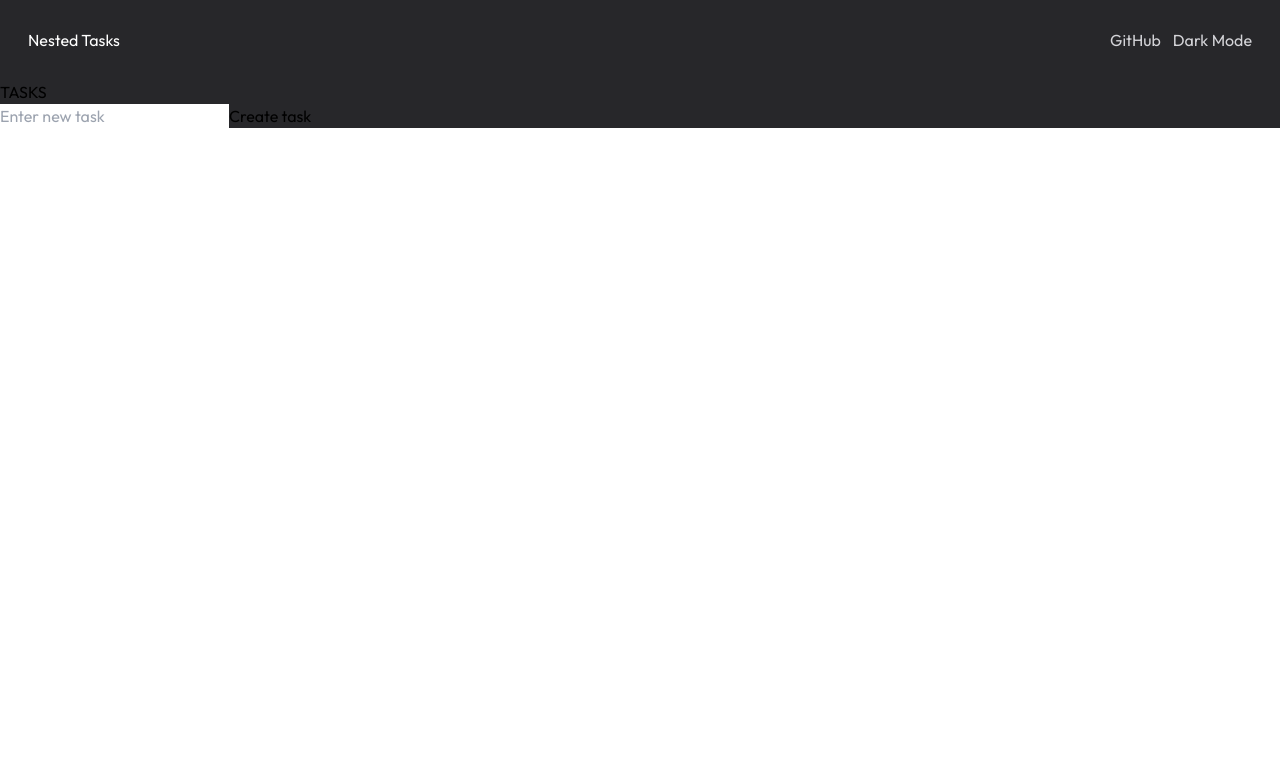
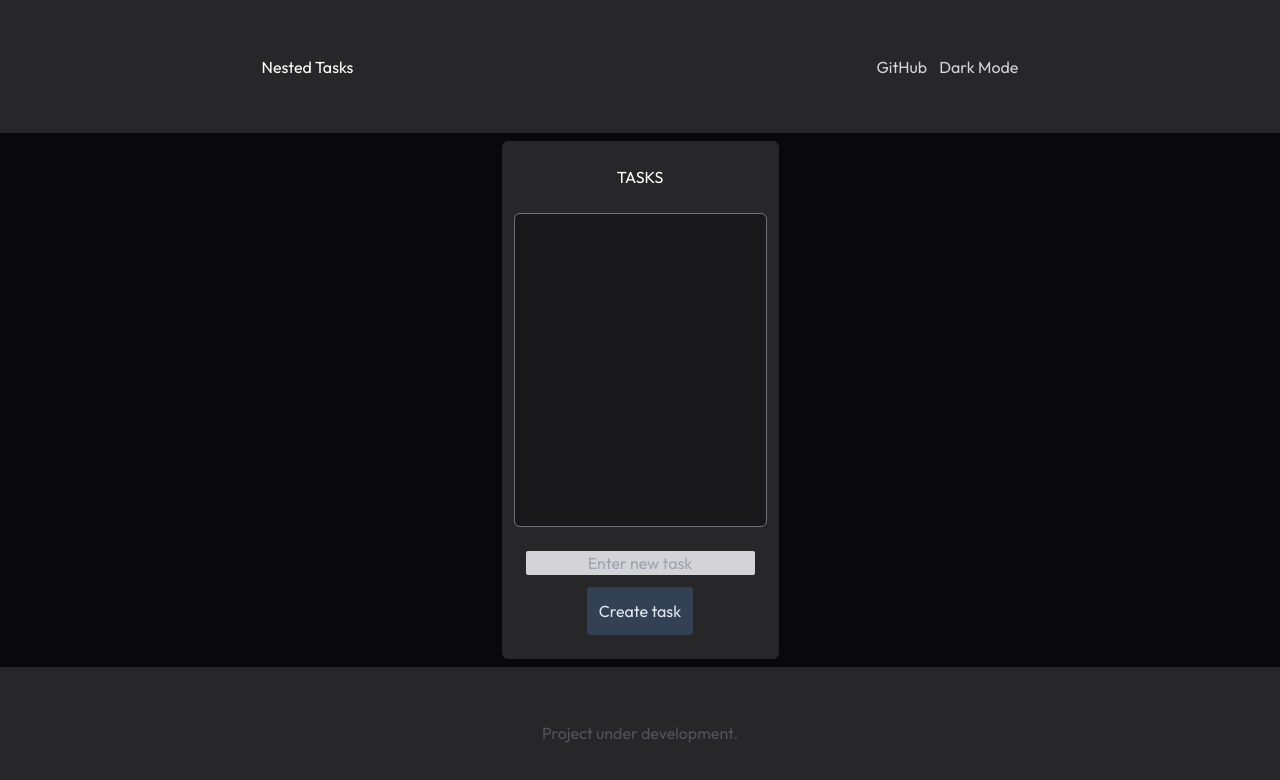
Before and after one commit to trickgirardi/taskpress, a Next.js app: page / in a window 1280 px wide. Shown: the top 780 px of the page. Built offline with nearby package versions, Linux system fonts and the light colour scheme.

Commit message:
almost finished

```diff
--- a/app/components/ListTasks.jsx
+++ b/app/components/ListTasks.jsx
@@ -17,16 +17,24 @@ export default function AddTask() {
         setTaskName(e.target.value);
     };
 
+    const toggleTaskCompletion = (index) => {
+        setTaskList(prevTasks =>
+            prevTasks.map((task, i) =>
+                i === index ? { ...task, completed: !task.completed } : task
+            )
+        );
+    };
+
     return (
-        <div>
-            <p>TASKS</p>
-            <ul>
+        <div className='flex flex-col items-center justify-around h-full max-w-xs bg-zinc-800 rounded-md p-3'>
+            <p className='m-3 text-white'>TASKS</p>
+            <ul className='m-3 p-3 w-full h-full border border-zinc-500 bg-zinc-900 rounded-md'>
                 {taskList.map((task, index) => (
-                    <li key={index}>{task}</li>
+                    <li onClick={() => toggleTaskCompletion(index)}  style={{ textDecoration: task.completed ? 'line-through' : 'none' }} className='hover:cursor-pointer text-white border-b border-b-zinc-500 mt-2 mb-2' key={index}>{taskName}</li>
                 ))}
             </ul>
-            <input type='text' value={taskName} onChange={handleChange} placeholder='Enter new task' />
-            <button onClick={handleAddTask}>Create task</button>
+            <input className='text-center m-3 bg-zinc-300 rounded-sm focus:outline-none' type='text' value={taskName} onChange={handleChange} placeholder='Enter new task' />
+            <button className='m-3 mt-0 rounded text-center bg-slate-700 p-3 text-slate-200' onClick={handleAddTask}>Create task</button>
         </div>
     )
 }
--- a/app/page.tsx
+++ b/app/page.tsx
@@ -2,19 +2,20 @@ import AddTask from './components/ListTasks.jsx'
 
 export default function Home() {
   return (
-    <>
-      <header className='flex flex-row flex-nowrap justify-between bg-zinc-800'>
-        <h1 className='p-7 text-white'>Nested Tasks</h1>
-        <div className='p-7 flex flex-row flex-nowrap gap-3 justify-between text-zinc-300'>
+    <div className='w-screen h-screen max-h-screen'>
+      <header className='flex flex-row flex-nowrap h-1/6 justify-around items-center bg-zinc-800'>
+        <h1 className='text-white'>Nested Tasks</h1>
+        <div className='flex flex-row flex-nowrap gap-3 justify-between text-zinc-300'>
           <a className='h:text-zinc-400' href="github.com">GitHub</a>
-          <p className='h:text-zinc-400'>Dark Mode</p>
+          <button className='h:text-zinc-400'>Dark Mode</button>
         </div>
       </header>
-      <main className='bg-zinc-950'>
-        <div className='bg-zinc-800'>
+      <main className='flex flex-row justify-center bg-zinc-950 h-4/6 p-2'>
           <AddTask />
-        </div>
       </main>
-    </>
+      <footer className='flex h-1/6 items-center justify-center bg-zinc-800'>
+        <p className='text-zinc-600'>Project under development.</p>
+      </footer>
+    </div>
   );
 }
```
